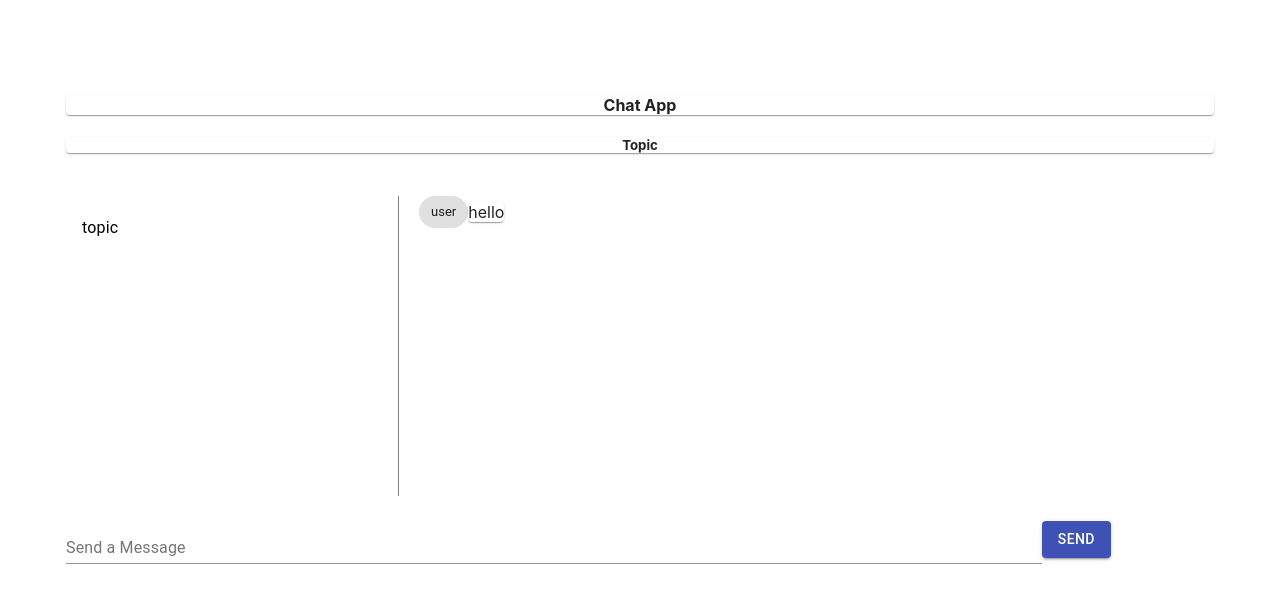
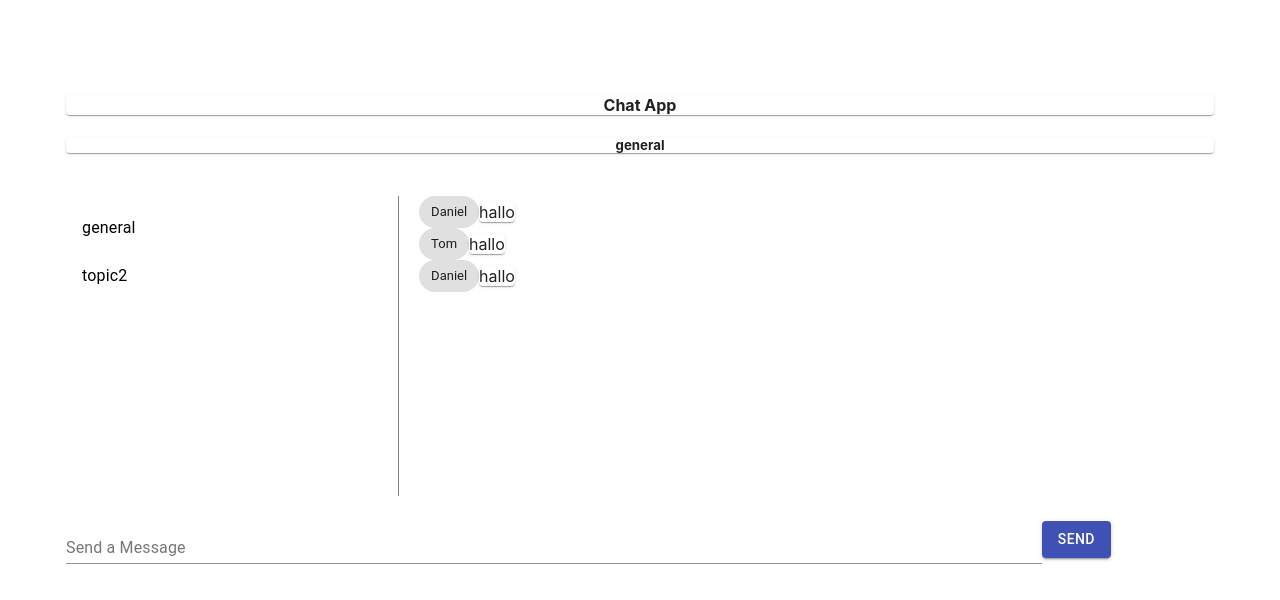
Before and after one commit to dakaras/chat-app, a React (Create React App) app: page / in a window 1280 px wide. Shown: the top 600 px of the page. Built offline with nearby package versions, Linux system fonts and the light colour scheme.

Commit message:
replaced Dashboard placeholders with state

```diff
--- a/src/App.js
+++ b/src/App.js
@@ -2,11 +2,14 @@ import React from 'react';
 import logo from './logo.svg';
 import './App.css';
 import DashBoard from './DashBoard'
+import Store from './Store'
 
 function App() {
   return (
     <div className="App">
-      <DashBoard />
+      <Store>
+        <DashBoard />
+      </Store>
     </div>
   );
 }
--- a/src/DashBoard.js
+++ b/src/DashBoard.js
@@ -8,6 +8,7 @@ import ListItemText from '@material-ui/core/ListItemText';
 import Chip from '@material-ui/core/Chip';
 import Button from '@material-ui/core/Button';
 import TextField from '@material-ui/core/TextField';
+import {CTX} from './Store'
 
 const useStyles = makeStyles(theme => ({
   root: {
@@ -37,8 +38,15 @@ const useStyles = makeStyles(theme => ({
 }));
 
 export default function DashBoard() {
+  //Context Store
+  const [allChats] = React.useContext(CTX)
+  const topics = Object.keys(allChats)
+
+  //local state
+  const [textValue, handleChange] = React.useState('')
+  const [activeTopic, changeActiveTopic] = React.useState(topics[0])
+
   const classes = useStyles();
-  const [textValue, handleChange] = React.useState('')
 
   return (
     <div className={classes.root}>
@@ -47,14 +55,14 @@ export default function DashBoard() {
         Chat App
         </Typography>
         <Typography variant='h3' component='h5'>
-          Topic
+          {activeTopic}
         </Typography>
         <div className={classes.flex}>
           <div className={classes.topicsWindow}>
             <List>
               {
-                ['topic'].map(topic => (
-                  <ListItem key={topic} button>
+                topics.map(topic => (
+                  <ListItem onClick={event=> changeActiveTopic(event.target.innerText)} key={topic} button>
                     <ListItemText primary={topic} />
                    </ListItem>
                 ))
@@ -63,10 +71,10 @@ export default function DashBoard() {
           </div>
           <div className={classes.chatWindow}>
               {
-                [{from: 'user', msg: 'hello'}].map((chat, index) => (
+                allChats[activeTopic].map((chat, index) => (
                   <div className={classes.flex} key={index}>
                           <Chip label={chat.from} className={classes.chip}/>
-                          <Typography variant='p'>
+                          <Typography variant='body1' gutterBottom>
                             {chat.msg}
                           </Typography>
                   </div>
--- a/src/Store.js
+++ b/src/Store.js
@@ -1,6 +1,6 @@
 import React from 'react'
 
-const CTX = React.createContext()
+export const CTX = React.createContext()
 
 /*
     msg {
@@ -15,6 +15,18 @@ const CTX = React.createContext()
     }
 
 */
+
+const initialState = {
+    general: [
+        {from: 'Daniel', msg: 'hallo'},
+        {from: 'Tom', msg: 'hallo'},
+        {from: 'Daniel', msg: 'hallo'}
+    ],
+    topic2: [
+        {from: 'Daniel', msg: 'hallo'},
+        {from: 'Tom', msg: 'hallo'},
+    ]
+}
 
 function reducer(state, action){
     const [from, msg, topic] = action.payload
@@ -38,7 +50,7 @@ export default function Store(props){
 
     const reducerHook = React.useReducer(reducer, initialState)
     return (
-        <CTX.Provider value={}>
+        <CTX.Provider value={reducerHook}>
             {props.children}
         </CTX.Provider>
     )
```
